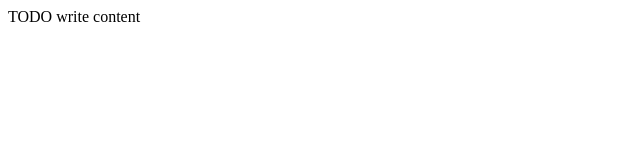
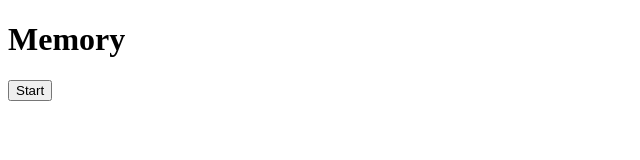
Before and after one commit to AmauryVanEspen/Memory, a plain HTML site: page public_html/index.html in a window 1280 px wide. Shown: the whole page, without its empty margins (0-640 px from the left). Drawn offline with Linux system fonts and the light colour scheme.

Commit message:
index.html: implementation de l'index

```diff
--- a/public_html/index.html
+++ b/public_html/index.html
@@ -6,11 +6,16 @@ and open the template in the editor.
 -->
 <html>
     <head>
-        <title>TODO supply a title</title>
+        <title>Memory</title>
         <meta charset="UTF-8">
         <meta name="viewport" content="width=device-width, initial-scale=1.0">
     </head>
     <body>
-        <div>TODO write content</div>
+        <header>
+            <h1>Memory</h1>
+        </header>
+        <section>
+            <input type="button" value="Start"/>
+        </section>
     </body>
 </html>
```
